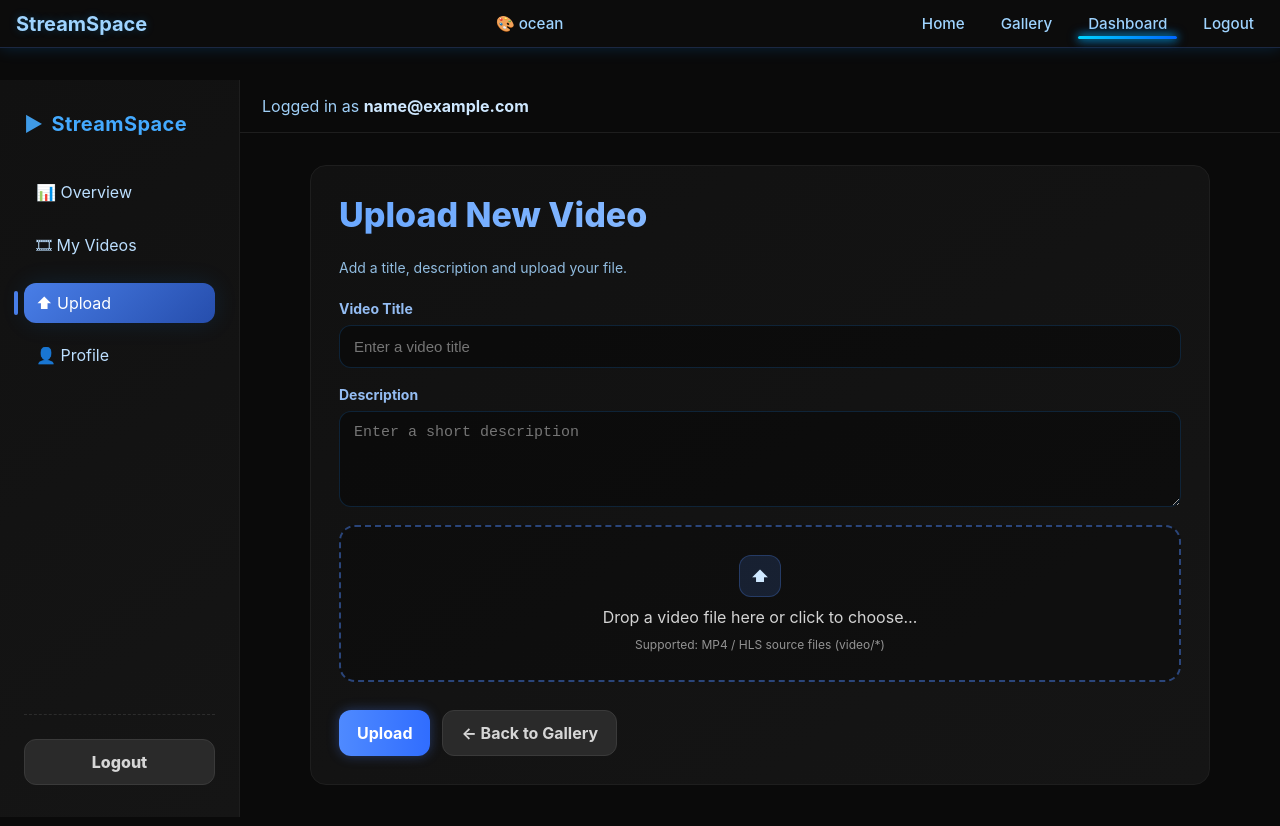
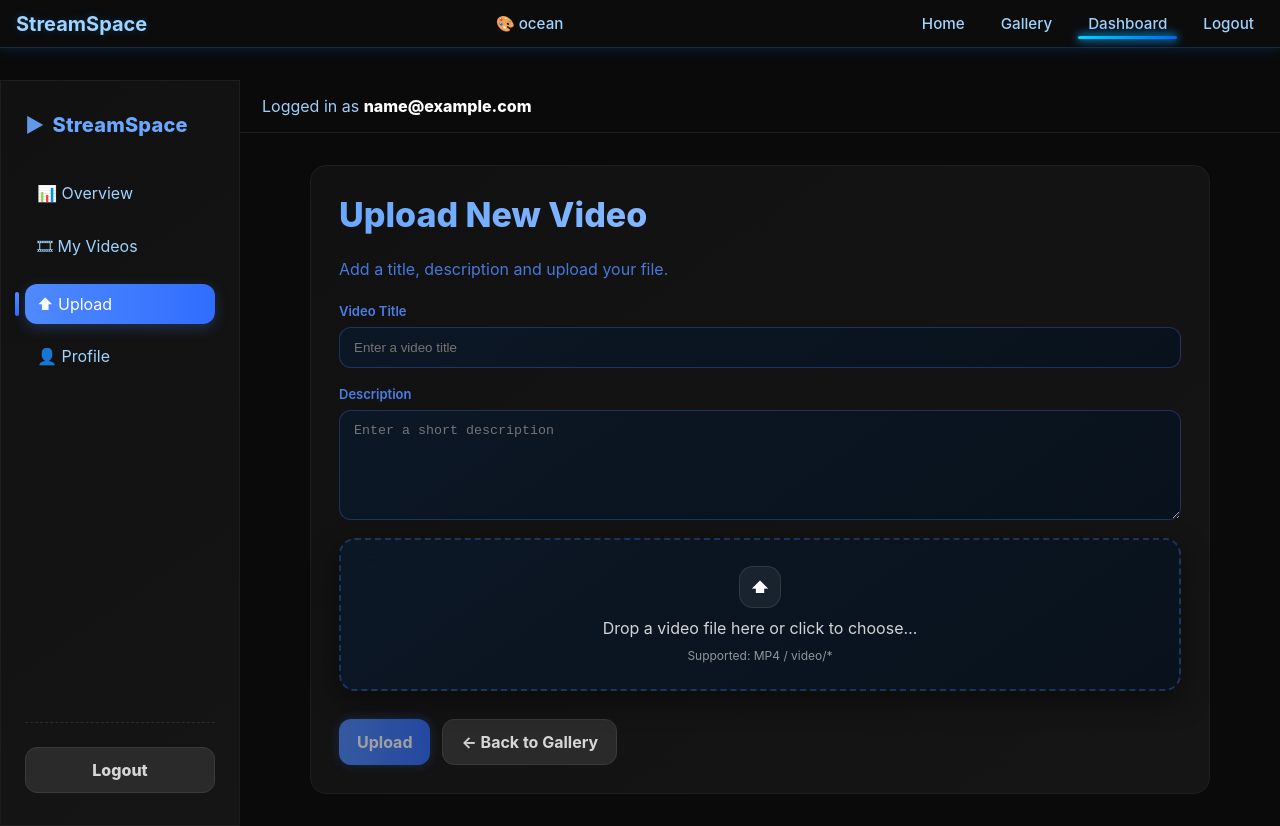
Before and after one commit to GremSnoort/StreamSpaceVueApp, a Vue app: page /dashboard/upload in a window 1280 px wide. Built offline with nearby package versions, Linux system fonts and the light colour scheme; sample sign-in values are in the browser's storage.

Commit message:
Improve themes

```diff
--- a/src/styles/themes.css
+++ b/src/styles/themes.css
@@ -26,6 +26,8 @@
   --title-grad-2: #b1d1ff;
 
   --nav-bg: rgba(13, 13, 13, 0.86);
+
+  --shadow-color: rgba(79, 138, 255, 0.25);
 
   --auth-splash: url("/images/paint-splash-ocean.png");
 }
@@ -59,6 +61,8 @@
 
   --nav-bg: rgba(12, 6, 18, 0.86);
 
+  --shadow-color: rgba(168, 85, 247, 0.25);
+
   --auth-splash: url("/images/paint-splash-violet.png");
 }
 
@@ -90,6 +94,8 @@
   --title-grad-2: #fdba74;
 
   --nav-bg: rgba(18, 8, 10, 0.86);
+
+  --shadow-color: rgba(249, 115, 22, 0.28);
 
   --auth-splash: url("/images/paint-splash-sunset.png");
 }
@@ -123,6 +129,8 @@
 
   --nav-bg: rgba(7, 14, 12, 0.86);
 
+  --shadow-color: rgba(52, 211, 153, 0.26);
+
   --auth-splash: url("/images/paint-splash-emerald.png");
 }
 
@@ -155,5 +163,7 @@
 
   --nav-bg: rgba(8, 10, 16, 0.86);
 
+  --shadow-color: rgba(34, 211, 238, 0.35);
+
   --auth-splash: url("/images/paint-splash-cyber.png");
 }
--- a/src/styles/tokens.css
+++ b/src/styles/tokens.css
@@ -31,10 +31,25 @@
   --page-pad-x: 40px;
   --page-pad-y: 32px;
 
+  /* shadow color — будет переопределяться темами */
+  --shadow-color: rgba(0, 160, 255, 0.22);
+
   /* shadows */
-  --shadow-soft: 0 0 18px rgba(0,0,0,.45);
-  --shadow-blue: 0 0 25px rgba(0, 140, 255, 0.12);
-  --shadow-blue-hover: 0 0 35px rgba(0, 140, 255, 0.25);
+  --shadow-soft: 0 10px 30px rgba(0,0,0,.45);
+  --shadow-md: 0 4px 14px var(--shadow-color);
+  --shadow-lg: 0 8px 28px var(--shadow-color);
+
+  --glow: 0 0 12px var(--shadow-color);
+
+  /* ===== UI neutrals (вместо хардкода белых rgba) ===== */
+  --ui-fg-1: rgba(255,255,255,0.82);
+  --ui-fg-2: rgba(255,255,255,0.55);
+
+  --ui-surface-1: rgba(255,255,255,0.06);
+  --ui-border-1: rgba(255,255,255,0.10);
+
+  --ui-border-strong: rgba(255,255,255,0.28);
+  --ui-border-med: rgba(255,255,255,0.18);
 
   /* glass */
   --glass-1: rgba(17, 17, 17, 0.62);
@@ -44,7 +59,7 @@
   /* navbar */
   --nav-bg: rgba(13, 13, 13, 0.86);
   --nav-border: rgba(79, 138, 255, 0.22);
-  --nav-shadow: 0 0 15px rgba(0, 140, 255, 0.2);
+  --nav-shadow: var(--shadow-md);
 
   --nav-link: #9fd4ff;
   --nav-link-hover: #ffffff;
--- a/src/styles/ui.css
+++ b/src/styles/ui.css
@@ -112,25 +112,29 @@
 
 .field-label {
   font-size: 13px;
-  color: var(--muted);
-  opacity: 0.95;
+  font-weight: 600;
+  color: var(--primary);
+  opacity: 0.9;
 }
 
 .input {
   width: 100%;
   padding: 12px 14px;
   border-radius: var(--r-md);
-  border: 1px solid rgba(30, 144, 255, 0.18);
-  background: rgba(0, 0, 0, 0.25);
+
+  border: 1px solid var(--glass-border);
+  background: linear-gradient(145deg, var(--glass-1), var(--glass-2));
+
   color: var(--text);
   outline: none;
-  transition: border-color 0.2s, box-shadow 0.2s;
-  box-sizing: border-box;
+
+  transition: border-color 0.2s, box-shadow 0.2s, transform 0.15s;
 }
 
 .input:focus {
-  border-color: rgba(79, 138, 255, 0.65);
-  box-shadow: 0 0 0 4px rgba(79, 138, 255, 0.16);
+  border-color: var(--primary);
+  box-shadow: var(--shadow-md);
+  transform: translateY(-1px);
 }
 
 .btn-wide {
@@ -193,7 +197,7 @@
   width: 100%;
   max-width: 420px;
   padding: 28px;
-  box-shadow: var(--shadow-blue);
+  box-shadow: var(--shadow-md);
 
   position: relative;
   z-index: 1;
--- a/src/views/Dashboard.vue
+++ b/src/views/Dashboard.vue
@@ -23,7 +23,7 @@ watch(
 <template>
   <div class="dash">
     <!-- Sidebar -->
-    <aside class="dash-sidebar">
+    <aside class="panel dash-sidebar">
       <nav class="dash-menu">
         <h2 class="dash-logo">StreamSpace</h2>
 
@@ -57,7 +57,6 @@ watch(
         Logged in as <span class="dash-user">{{ auth.user.email }}</span>
       </header>
 
-      <!-- центрируем как PageLayout, но внутри dashboard -->
       <section class="page dash-page">
         <RouterView />
       </section>
@@ -66,36 +65,35 @@ watch(
 </template>
 
 <style scoped>
-/* layout */
+/* layout only */
 .dash {
-  min-height: calc(100vh - 80px); /* navbar fixed */
+  min-height: calc(100vh - 80px);
   display: flex;
   width: 100%;
 }
 
-/* sidebar */
+/* sidebar uses design-system panel */
 .dash-sidebar {
   width: 240px;
   flex-shrink: 0;
-  border-right: 1px solid var(--border);
-  background: linear-gradient(145deg, var(--panel), var(--panel-2));
   padding: var(--space-6) var(--space-5);
   display: flex;
   flex-direction: column;
+  border-right: 1px solid var(--border);
+  border-radius: 0; /* чтобы стык с контентом был ровный (если хочешь) */
 }
 
 .dash-menu {
-  display: flex;
-  flex-direction: column;
+  display: grid;
   gap: 12px;
 }
 
 .dash-logo {
   margin: 0 0 var(--space-5);
   font-size: 20px;
-  font-weight: 700;
-  color: #44aaff;
-  letter-spacing: 0.4px;
+  font-weight: 800;
+  letter-spacing: 0.2px;
+  color: var(--title-grad-1);
 }
 
 .dash-logo::before {
@@ -107,20 +105,20 @@ watch(
 .dash-link {
   position: relative;
   text-decoration: none;
-  color: #bcdfff;
+  color: var(--nav-link);
   padding: 10px 12px;
   border-radius: var(--r-md);
-  transition: 0.2s;
+  transition: background 0.2s, color 0.2s, transform 0.2s;
 }
 
 .dash-link:hover {
-  background: rgba(30, 144, 255, 0.12);
+  background: rgba(255, 255, 255, 0.06);
 }
 
 .dash-link.is-active {
-  background: linear-gradient(135deg, rgba(79, 138, 255, 0.9), rgba(48, 109, 255, 0.65));
   color: #fff;
-  box-shadow: var(--shadow-blue);
+  background: linear-gradient(90deg, var(--primary), var(--primary-2));
+  box-shadow: var(--shadow-md);
 }
 
 .dash-link.is-active::before {
@@ -131,10 +129,9 @@ watch(
   bottom: 8px;
   width: 4px;
   border-radius: 4px;
-  background: rgba(79, 138, 255, 0.9);
+  background: linear-gradient(180deg, var(--primary), var(--primary-2));
 }
 
-/* footer */
 .dash-footer {
   margin-top: auto;
   padding-top: var(--space-5);
@@ -156,26 +153,28 @@ watch(
 }
 
 .dash-user {
-  font-weight: 700;
-  color: #cfe8ff;
+  font-weight: 800;
+  color: var(--text);
 }
 
-/* center page content */
+/* page spacing inside dashboard */
 .dash-page {
   padding-top: var(--space-6);
   padding-bottom: var(--space-6);
 }
 
-/* responsive: sidebar goes top */
+/* responsive */
 @media (max-width: 900px) {
   .dash {
     flex-direction: column;
   }
+
   .dash-sidebar {
     width: 100%;
     border-right: none;
     border-bottom: 1px solid var(--border);
   }
+
   .dash-link.is-active::before {
     left: 0;
   }
--- a/src/views/Upload.vue
+++ b/src/views/Upload.vue
@@ -11,7 +11,7 @@
         <span class="field-label">Video Title</span>
         <input
           v-model="title"
-          class="control"
+          class="input"
           type="text"
           placeholder="Enter a video title"
           autocomplete="off"
@@ -23,16 +23,16 @@
         <span class="field-label">Description</span>
         <textarea
           v-model="description"
-          class="control control-textarea"
+          class="input input-textarea"
           placeholder="Enter a short description"
-        ></textarea>
+        />
       </label>
 
       <!-- Drop zone -->
       <button
         type="button"
         class="drop"
-        :class="{ dragging }"
+        :class="{ 'is-dragging': dragging, 'has-file': !!file }"
         @click="openFileDialog"
         @dragover.prevent="dragging = true"
         @dragleave.prevent="dragging = false"
@@ -45,10 +45,10 @@
             Drop a video file here or click to choose…
           </p>
           <p v-else class="drop-text">
-            Selected: <strong>{{ file.name }}</strong>
+            Selected: <strong class="drop-file">{{ file.name }}</strong>
           </p>
 
-          <p class="drop-hint">Supported: MP4 / HLS source files (video/*)</p>
+          <p class="drop-hint">Supported: MP4 / video/*</p>
         </div>
 
         <input
@@ -132,6 +132,8 @@ async function upload() {
 <style scoped>
 /* page-specific only */
 
+/* page-specific only */
+
 .upload {
   padding: 28px;
   max-width: 900px;
@@ -144,9 +146,8 @@ async function upload() {
 
 .upload-subtitle {
   margin: 10px 0 0;
-  color: var(--muted);
-  font-size: 14px;
-  opacity: 0.9;
+  color: var(--primary);
+  opacity: 0.85;
 }
 
 /* form */
@@ -155,54 +156,43 @@ async function upload() {
   gap: var(--space-4);
 }
 
-/* fields */
-.field {
-  display: grid;
-  gap: 8px;
-}
-
-.field-label {
-  font-size: 14px;
-  font-weight: 700;
-  color: #9bc6ff;
-}
-
-.control {
-  width: 100%;
-  padding: 12px 14px;
-  border-radius: var(--r-md);
-  border: 1px solid rgba(30, 144, 255, 0.18);
-  background: rgba(0, 0, 0, 0.35);
-  color: #fff;
-  font-size: 15px;
-  outline: none;
-  transition: border-color 0.2s, box-shadow 0.2s;
-}
-
-.control:focus {
-  border-color: rgba(79, 138, 255, 0.85);
-  box-shadow: 0 0 0 3px rgba(79, 138, 255, 0.18);
-}
-
-.control-textarea {
-  min-height: 96px;
+/* textarea sizing */
+.input-textarea {
+  min-height: 110px;
   resize: vertical;
 }
 
 /* drop zone */
 .drop {
-  border: 2px dashed rgba(79, 138, 255, 0.45);
+  width: 100%;
   border-radius: var(--r-lg);
-  background: rgba(0, 0, 0, 0.25);
-  padding: 28px;
+  padding: 26px;
+  text-align: center;
   cursor: pointer;
-  text-align: center;
-  transition: 0.2s;
+
+  border: 2px dashed var(--glass-border);
+  background: linear-gradient(145deg, var(--glass-1), var(--glass-2));
+  box-shadow: var(--shadow-soft);
+
+  backdrop-filter: blur(14px);
+  -webkit-backdrop-filter: blur(14px);
+
+  transition: transform 0.2s, box-shadow 0.2s, border-color 0.2s, background 0.2s;
 }
 
-.drop.dragging {
-  border-color: rgba(79, 138, 255, 0.95);
-  background: rgba(79, 138, 255, 0.12);
+.drop:hover {
+  transform: translateY(-1px);
+  box-shadow: var(--shadow-md);
+}
+
+.drop.is-dragging {
+  border-color: var(--ui-border-strong);
+  box-shadow: var(--shadow-lg);
+  transform: translateY(-2px);
+}
+
+.drop.has-file {
+  border-color: var(--ui-border-med);
 }
 
 .drop-inner {
@@ -214,24 +204,31 @@ async function upload() {
 .drop-icon {
   width: 42px;
   height: 42px;
-  border-radius: 12px;
+  border-radius: 14px;
+
   display: grid;
   place-items: center;
-  background: rgba(79, 138, 255, 0.15);
-  border: 1px solid rgba(79, 138, 255, 0.25);
-  color: #cfe8ff;
-  font-weight: 800;
+
+  background: var(--ui-surface-1);
+  border: 1px solid var(--ui-border-1);
+
+  color: var(--text);
+  font-weight: 900;
 }
 
 .drop-text {
   margin: 0;
-  color: rgba(255, 255, 255, 0.82);
+  color: var(--ui-fg-1);
+}
+
+.drop-file {
+  color: var(--text);
 }
 
 .drop-hint {
   margin: 0;
   font-size: 12px;
-  color: rgba(255, 255, 255, 0.55);
+  color: var(--ui-fg-2);
 }
 
 .hidden-input {
@@ -246,9 +243,11 @@ async function upload() {
   margin-top: var(--space-2);
 }
 
-.btn-lg {
-  padding: 12px 18px;
-  border-radius: var(--r-md);
-  font-weight: 700;
+/* disabled state */
+.btn:disabled {
+  opacity: 0.6;
+  cursor: not-allowed;
+  transform: none;
 }
+
 </style>
--- a/src/views/UserGallery.vue
+++ b/src/views/UserGallery.vue
@@ -149,7 +149,7 @@ onMounted(loadVideos)
 
 .video-card:hover {
   transform: translateY(-4px);
-  box-shadow: var(--shadow-blue-hover);
+  box-shadow: var(--shadow-lg);
 }
 
 /* thumbnail */
```
Also changed, not shown: src/views/Home.vue (+27 -15 lines), src/views/dashboard/DashboardOverview.vue (+10 -12 lines), 1 other file (tests, documents, lock files or other folders).
